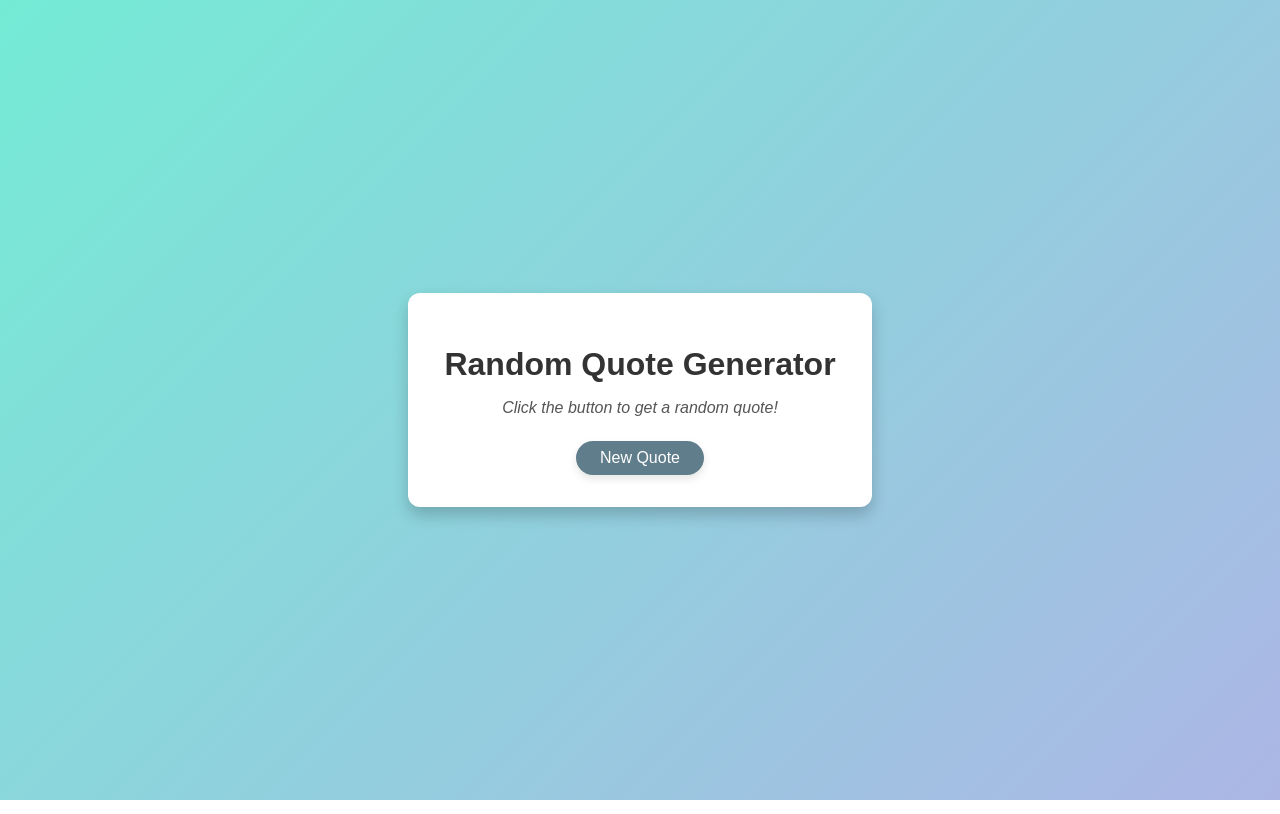
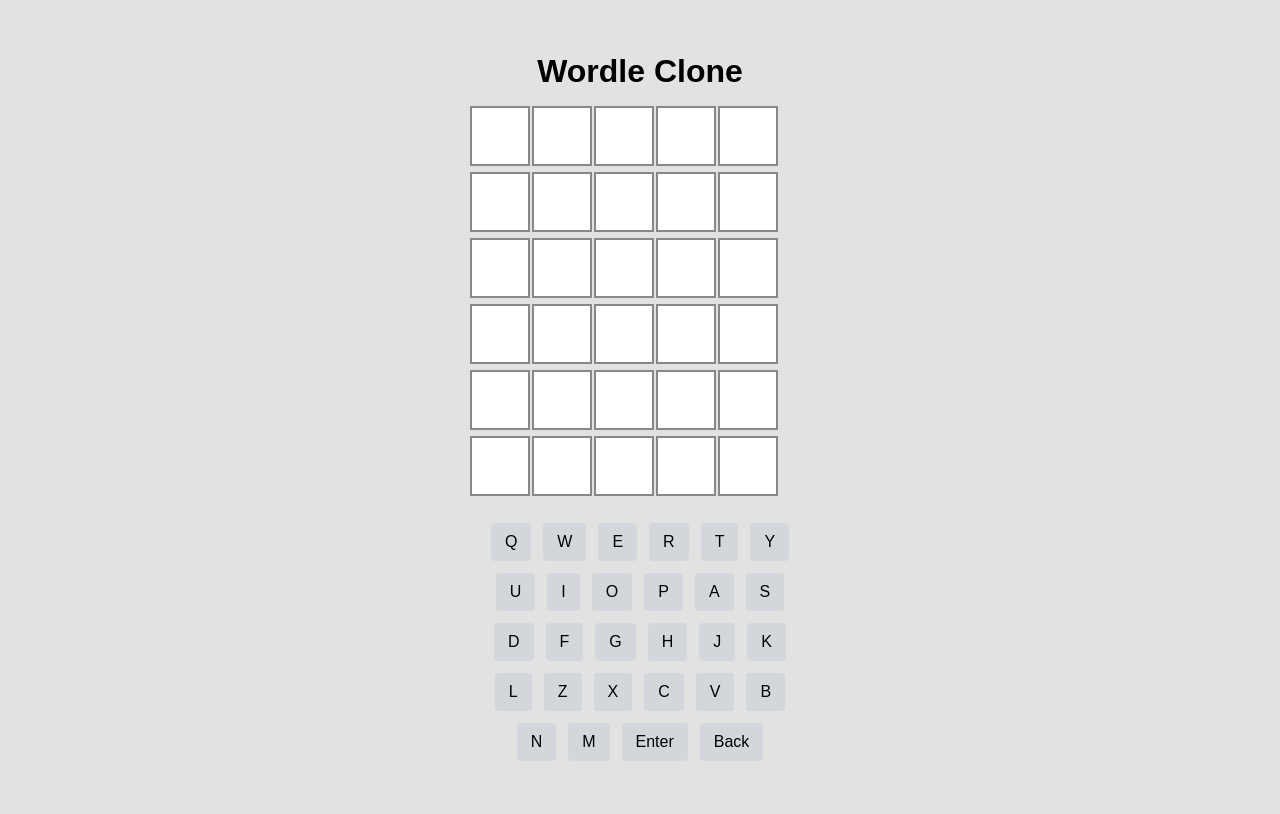
Before and after one commit to newTest0321/github-pages-demo, a plain HTML site: page index.html in a window 1280 px wide. Drawn offline with Linux system fonts and the light colour scheme.

Commit message:
add wordle game

```diff
--- a/index.html
+++ b/index.html
@@ -3,18 +3,14 @@
 <head>
   <meta charset="UTF-8" />
   <meta name="viewport" content="width=device-width, initial-scale=1" />
-  <title>Random Quote Generator</title>
+  <title>Wordle Clone</title>
   <link rel="stylesheet" href="style.css" />
 </head>
 <body>
-  <div class="container">
-    <h1>Random Quote Generator</h1>
-    <div id="quote-box">
-      <p id="quote">Click the button to get a random quote!</p>
-      <p id="author"></p>
-    </div>
-    <button id="new-quote">New Quote</button>
-  </div>
+  <h1>Wordle Clone</h1>
+  <div id="game-board"></div>
+  <div id="keyboard"></div>
+  <div id="message"></div>
   <script src="script.js"></script>
 </body>
 </html>
--- a/script.js
+++ b/script.js
@@ -1,24 +1,98 @@
-const quotes = [
-  { quote: "The best way to get started is to quit talking and begin doing.", author: "Walt Disney" },
-  { quote: "Don't let yesterday take up too much of today.", author: "Will Rogers" },
-  { quote: "It's not whether you get knocked down, it's whether you get up.", author: "Vince Lombardi" },
-  { quote: "If you are working on something exciting, it will keep you motivated.", author: "Unknown" },
-  { quote: "Success is not in what you have, but who you are.", author: "Bo Bennett" },
-];
+const WORDS = ["apple", "grape", "melon", "peach", "mango", "lemon"];
+const ANSWER = WORDS[Math.floor(Math.random() * WORDS.length)];
+const board = document.getElementById("game-board");
+const keyboard = document.getElementById("keyboard");
+const message = document.getElementById("message");
+let currentRow = 0;
+let currentCol = 0;
+let guesses = Array.from({ length: 6 }, () => Array(5).fill(""));
 
-const quoteText = document.getElementById("quote");
-const authorText = document.getElementById("author");
-const newQuoteBtn = document.getElementById("new-quote");
-
-function getRandomQuote() {
-  const randomIndex = Math.floor(Math.random() * quotes.length);
-  return quotes[randomIndex];
+function buildBoard() {
+  board.innerHTML = "";
+  for (let i = 0; i < 6; i++) {
+    const rowDiv = document.createElement("div");
+    rowDiv.className = "row";
+    for (let j = 0; j < 5; j++) {
+      const tile = document.createElement("div");
+      tile.className = "tile";
+      tile.textContent = guesses[i][j];
+      rowDiv.appendChild(tile);
+    }
+    board.appendChild(rowDiv);
+  }
 }
 
-function displayQuote() {
-  const randomQuote = getRandomQuote();
-  quoteText.textContent = `"${randomQuote.quote}"`;
-  authorText.textContent = `- ${randomQuote.author}`;
+function buildKeyboard() {
+  const keys = "QWERTYUIOPASDFGHJKLZXCVBNM".split("");
+  keys.push("Enter", "Back");
+  keys.forEach((key) => {
+    const btn = document.createElement("button");
+    btn.textContent = key;
+    btn.className = "key";
+    btn.onclick = () => handleKey(key);
+    keyboard.appendChild(btn);
+  });
 }
 
-newQuoteBtn.addEventListener("click", displayQuote);
+function handleKey(key) {
+  if (currentRow >= 6) return;
+  if (key === "Back") {
+    if (currentCol > 0) {
+      currentCol -= 1;
+      guesses[currentRow][currentCol] = "";
+      buildBoard();
+    }
+  } else if (key === "Enter") {
+    if (currentCol === 5) {
+      checkGuess();
+    }
+  } else if (/^[A-Z]$/.test(key)) {
+    if (currentCol < 5) {
+      guesses[currentRow][currentCol] = key.toLowerCase();
+      currentCol += 1;
+      buildBoard();
+    }
+  }
+}
+
+function checkGuess() {
+  const guess = guesses[currentRow].join("");
+  if (!WORDS.includes(guess)) {
+    message.textContent = "Not a valid word!";
+    return;
+  }
+  colorTiles(guess);
+  if (guess === ANSWER) {
+    message.textContent = "Congratulations, you won!";
+    currentRow = 6;
+    return;
+  }
+  currentRow += 1;
+  currentCol = 0;
+  if (currentRow >= 6) {
+    message.textContent = `Game Over! The answer was "${ANSWER}"`;
+  }
+}
+
+function colorTiles(guess) {
+  const rowDiv = board.children[currentRow];
+  for (let i = 0; i < 5; i++) {
+    const tile = rowDiv.children[i];
+    if (guess[i] === ANSWER[i]) {
+      tile.classList.add("correct");
+    } else if (ANSWER.includes(guess[i])) {
+      tile.classList.add("present");
+    } else {
+      tile.classList.add("absent");
+    }
+  }
+}
+
+buildBoard();
+buildKeyboard();
+
+window.addEventListener("keydown", function (e) {
+  if (e.key === "Backspace") handleKey("Back");
+  else if (e.key === "Enter") handleKey("Enter");
+  else if (/^[a-zA-Z]$/.test(e.key)) handleKey(e.key.toUpperCase());
+});
--- a/style.css
+++ b/style.css
@@ -1,51 +1,83 @@
 body {
   font-family: Arial, sans-serif;
-  background: linear-gradient(135deg, #74ebd5 0%, #ACB6E5 100%);
-  display: flex;
-  justify-content: center;
-  align-items: center;
-  height: 100vh;
-  margin: 0;
-}
-
-.container {
-  background: white;
-  padding: 2rem;
-  border-radius: 12px;
-  box-shadow: 0 8px 16px rgba(0,0,0,0.2);
-  width: 400px;
+  background: #e2e2e2;
   text-align: center;
+  padding: 24px;
 }
 
 h1 {
-  margin-bottom: 1rem;
-  color: #333;
+  margin-bottom: 16px;
 }
 
-#quote-box {
-  margin-bottom: 1.5rem;
-  font-style: italic;
-  color: #555;
+#game-board {
+  display: grid;
+  grid-template-rows: repeat(6, 1fr);
+  grid-gap: 6px;
+  max-width: 340px;
+  margin: 0 auto 24px auto;
 }
 
-#author {
-  margin-top: 0.5rem;
+.row {
+  display: grid;
+  grid-template-columns: repeat(5, 56px);
+  grid-gap: 6px;
+}
+
+.tile {
+  width: 56px;
+  height: 56px;
+  background: #fff;
+  border: 2px solid #888;
+  font-size: 2rem;
+  display: flex;
+  align-items: center;
+  justify-content: center;
+}
+
+.correct {
+  background: #6aaa64;
+  color: #fff;
+  border: 2px solid #6aaa64;
+}
+
+.present {
+  background: #c9b458;
+  color: #fff;
+  border: 2px solid #c9b458;
+}
+
+.absent {
+  background: #787c7e;
+  color: #fff;
+  border: 2px solid #787c7e;
+}
+
+#keyboard {
+  max-width: 340px;
+  display: flex;
+  flex-wrap: wrap;
+  justify-content: center;
+  gap: 6px;
+  margin: 0 auto;
+}
+
+.key {
+  padding: 10px 14px;
+  font-size: 16px;
+  background: #d3d6da;
+  border: none;
+  border-radius: 4px;
+  cursor: pointer;
+  margin: 3px;
+}
+
+.key:active {
+  background: #86888a;
+  color: #fff;
+}
+
+#message {
+  margin-top: 18px;
   font-weight: bold;
   color: #333;
 }
-
-button {
-  background-color: #607D8B;
-  color: white;
-  font-size: 1rem;
-  padding: 0.5rem 1.5rem;
-  border: none;
-  border-radius: 50px;
-  cursor: pointer;
-  box-shadow: 0 4px 8px rgba(0,0,0,0.1);
-  transition: background-color 0.3s ease;
-}
-
-button:hover {
-  background-color: #455A64;
-}
```
